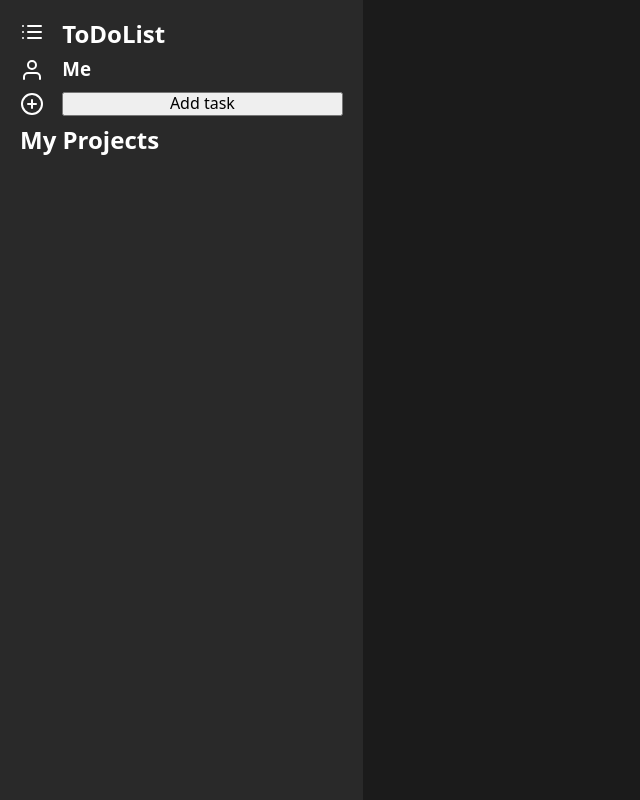
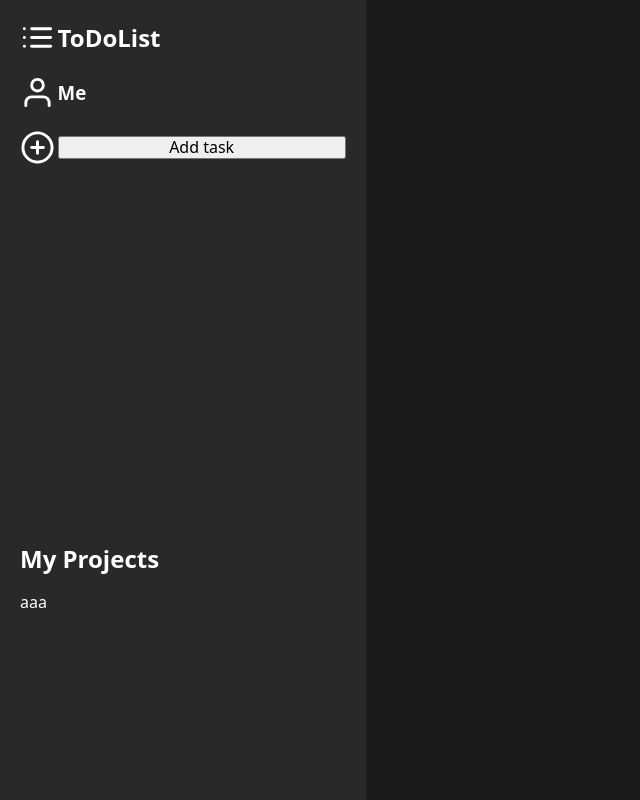
Before and after one commit to Ha0177/Todo-List-Project, a website built with webpack: page src/template.html in a window 1280 px wide. Shown: the whole page, without its empty margins (0-640 px from the left). Built offline with nearby package versions, Linux system fonts and the light colour scheme.

Commit message:
Refactor task management by moving Project and Task classes to new files and enhance sidebar styles for improved layout

```diff
--- a/src/index.js
+++ b/src/index.js
@@ -1,20 +1 @@
 import "./style.css";
-
-class Task {
-    constructor(title, description, dueDate, priority, project, complete = false, ) {
-        this.title = title;
-        this.description = description;
-        this.dueDate = dueDate;
-        this.priority = priority;
-        this.project = project;
-        this.complete = complete;
-        this.id = crypto.randomUUID();
-    }
-}
-
-class Project {
-    constructor(name) {
-        this.name = name;
-        this.tasks = [];
-    }
-}
--- a/src/style.css
+++ b/src/style.css
@@ -25,22 +25,31 @@ main {
 div.sidebar {
     background-color: rgb(41, 41, 41);
     width: 100%;
-    height: 100%;
+    height: 100dvh;
     display: grid;
     grid-template-columns: 10% 1fr;
-    grid-template-rows: auto auto auto 1fr;
+    grid-template-rows: min-content min-content min-content min-content min-content 1fr;
     color: white;
-    grid-gap: 10px;
+    grid-row-gap: 20px;
+    grid-column-gap: 5px;
     padding: 20px 20px;
+    align-items: center;
 }
 
 
 
 div.sidebar img {
     filter: invert(100%);
+    width: 35px;
+    height: 35px;
 }
 
 div.sidebar h2.projects {
+    grid-column: 1 / span 2;
+    margin-top: 15em;
+}
+
+.projects-container {
     grid-column: 1 / span 2;
 }
 
--- a/src/template.html
+++ b/src/template.html
@@ -12,6 +12,8 @@
             <img src="user.svg" alt=""><h3 class="profile">Me</h2>
             <img src="plus-circle.svg" alt=""><button class="add-task-btn">Add task</button>
             <h2 class="projects">My Projects</h2>
+            <div class="projects-container">aaa</div>
+
         </div>
     </nav>
 
```
Also changed, not shown: src/projectManager.js (added, +10 -0 lines), src/taskManager.js (added, +11 -0 lines).
